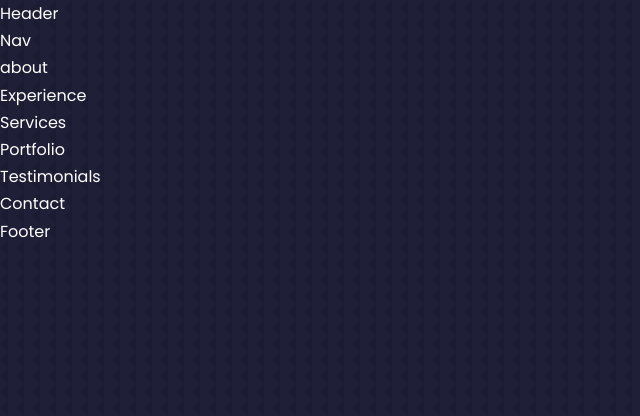
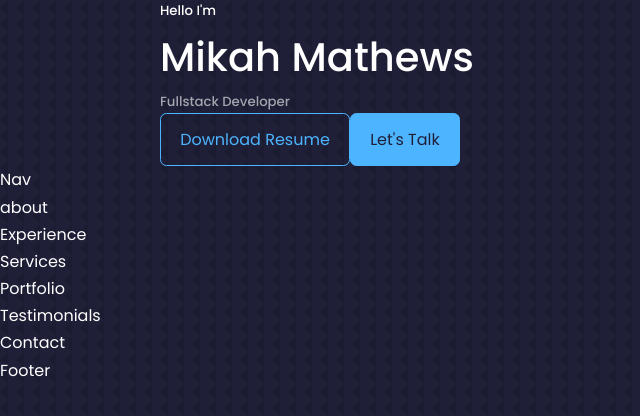
Before and after one commit to mikah-mathews/react-portfolio-website, a React (Create React App) app: page / in a window 1280 px wide. Shown: the top 416 px of the page, without its empty margins (0-640 px from the left). Built offline with nearby package versions, Linux system fonts and the light colour scheme.

Commit message:
Add header with intro and CTA components

```diff
--- a/src/components/header/Header.jsx
+++ b/src/components/header/Header.jsx
@@ -1,9 +1,17 @@
 import React from 'react'
 import './header.css'
+import CTA from './CTA'
 
 const Header = () => {
   return (
-    <div>Header</div>
+    <header>
+      <div className="container header__container">
+        <h5>Hello I'm</h5>
+        <h1>Mikah Mathews</h1>
+        <h5 className="text-light">Fullstack Developer</h5>
+        <CTA />
+      </div>
+    </header>
   )
 }
 
```
